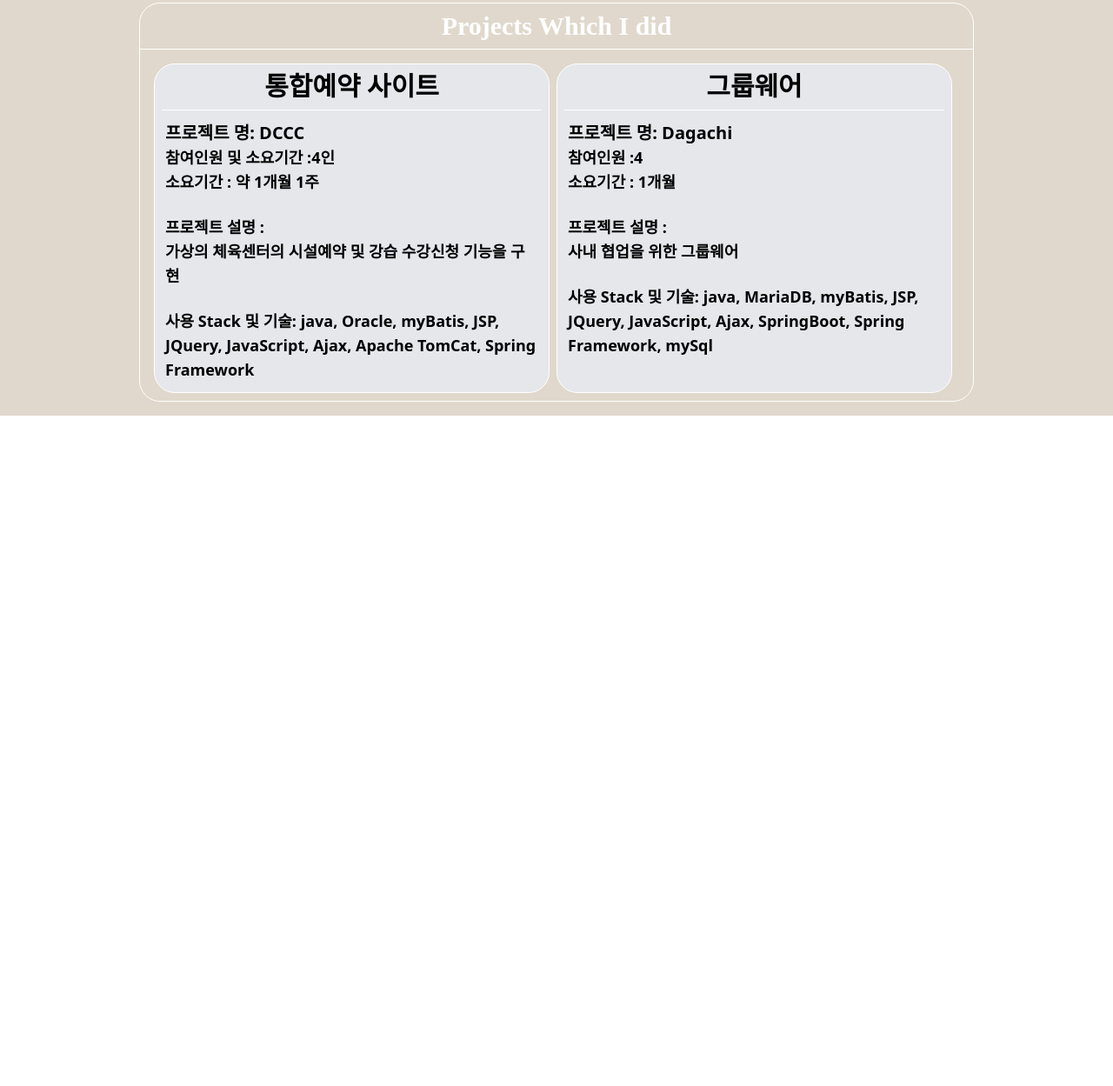
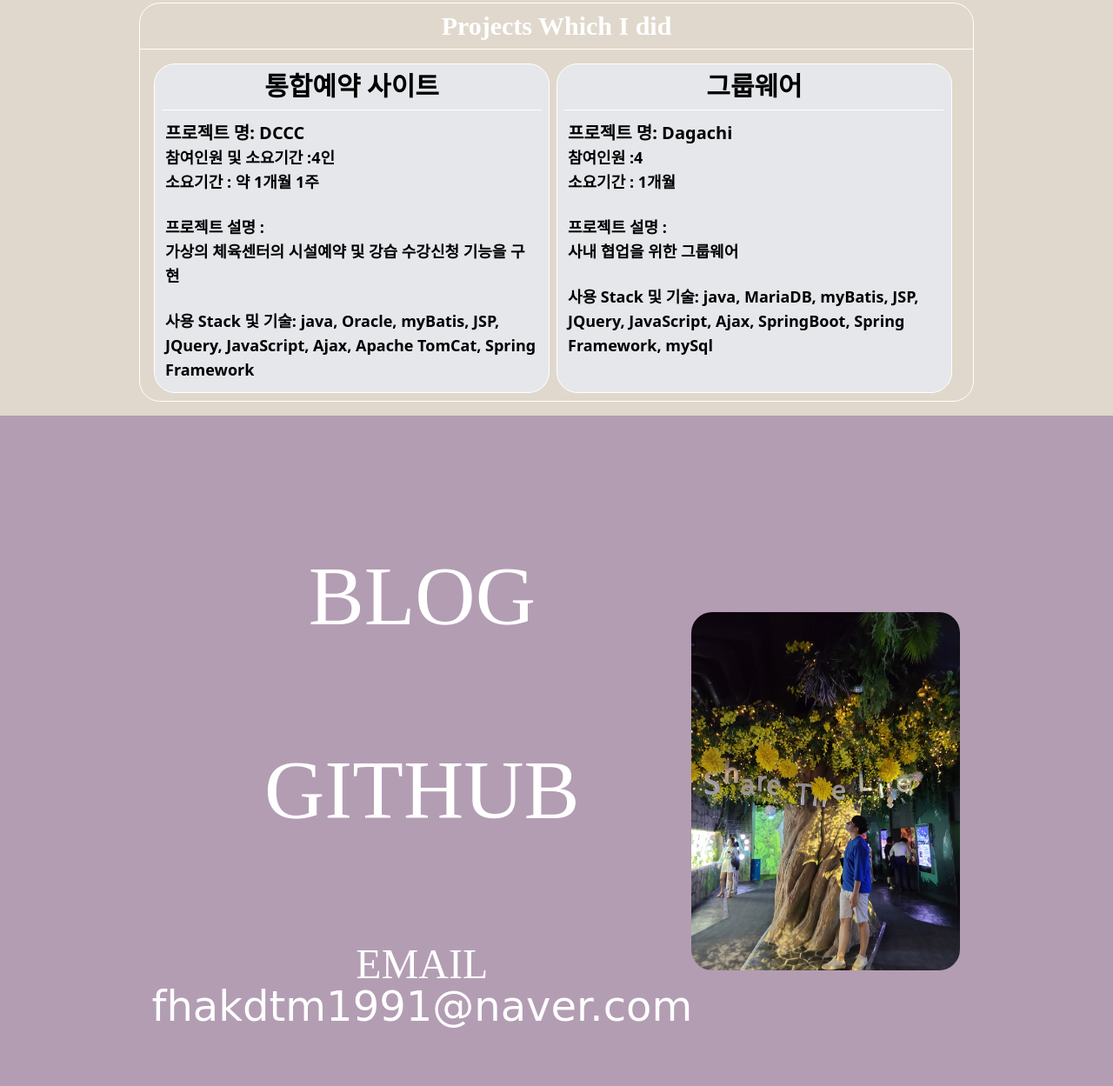
Before and after one commit to woncheon/introduce, a plain HTML site: page index.html in a window 1280 px wide. Shown: the part 1922-3171 px from the top of the page at 87% size. Before the commit the page ends 2400 px from the top, so only its background shows below. Drawn offline with nearby package versions, Linux system fonts and the light colour scheme; a web font is replaced by a local one.

Commit message:
contact 구현

```diff
--- a/index.html
+++ b/index.html
@@ -146,6 +146,20 @@
 
     </div>
   </div>
+  <div class="h-screen pt-20 pb-4 text-white"style="background-color: #b39db3;">
+    <div class="wrapper flex items-center h-full w-3/4 mx-auto p-4">
+      <div class="w-2/3 h-full flex flex-col justify-around items-center">
+        <a href="https://chefdd.tistory.com/" target="_blank"class="text-8xl developer hover:text-gray-300">BLOG</a>
+        <a href="https://github.com/woncheon" target="_blank" class="text-8xl developer hover:text-gray-300">GITHUB</a>
+        <a href="" class="text-5xl text-center developer">
+          EMAIL <br> <span class="chief">fhakdtm1991@naver.com</span>
+        </a>
+      </div>
+      <div class="w-1/3 flex">
+        <img class="items-center rounded-3xl" src="./img/me4.jpg" alt="">
+      </div>
+    </div>
+  </div>
   <script>
     var arr=["java","python","jsp", "OracleDB", "MariaDB", "RestAPI", "mySQL", "SQL", "STS4" ,"SpringBoot", "Spring", "JavaScript", "JQuery", "HTML5", "CSS3", "myBatis", "Ajax", "Spring FrameWork"];
 
```
Also changed, not shown: img/me4.jpg (added).
